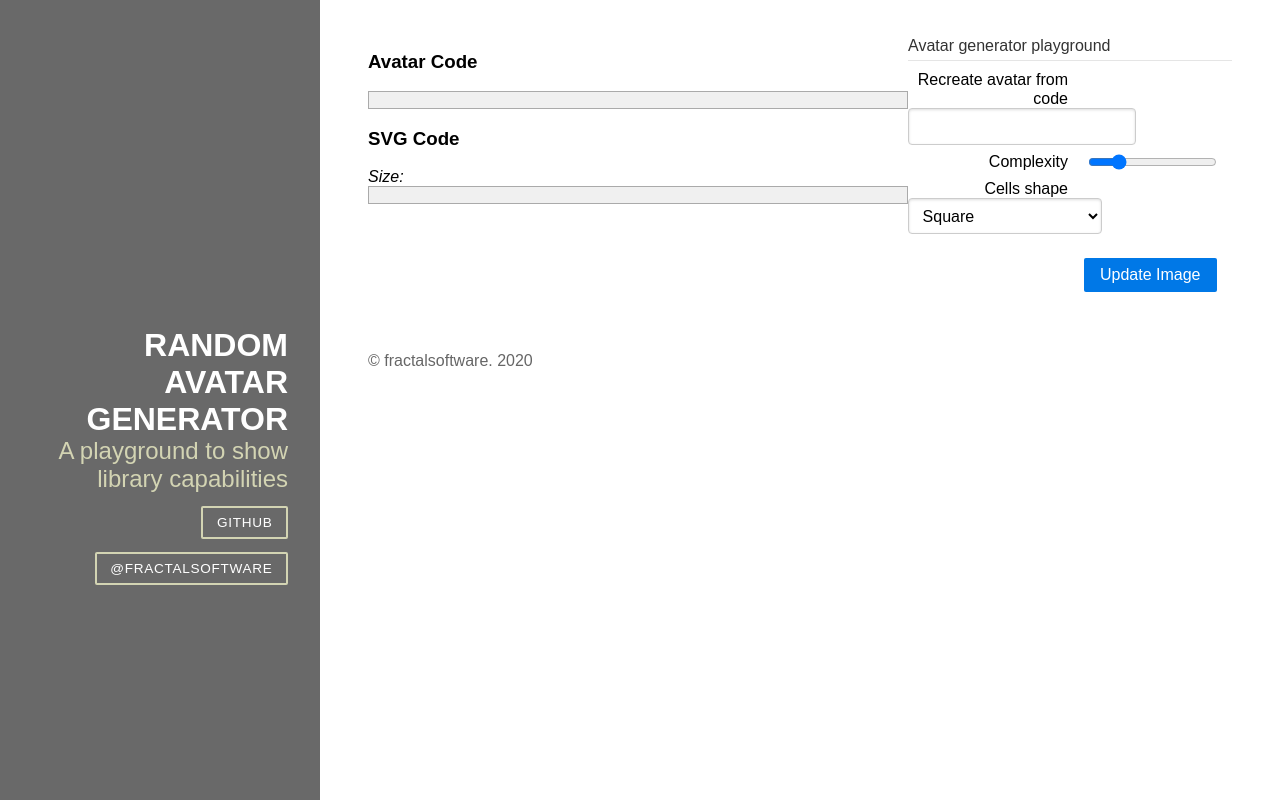
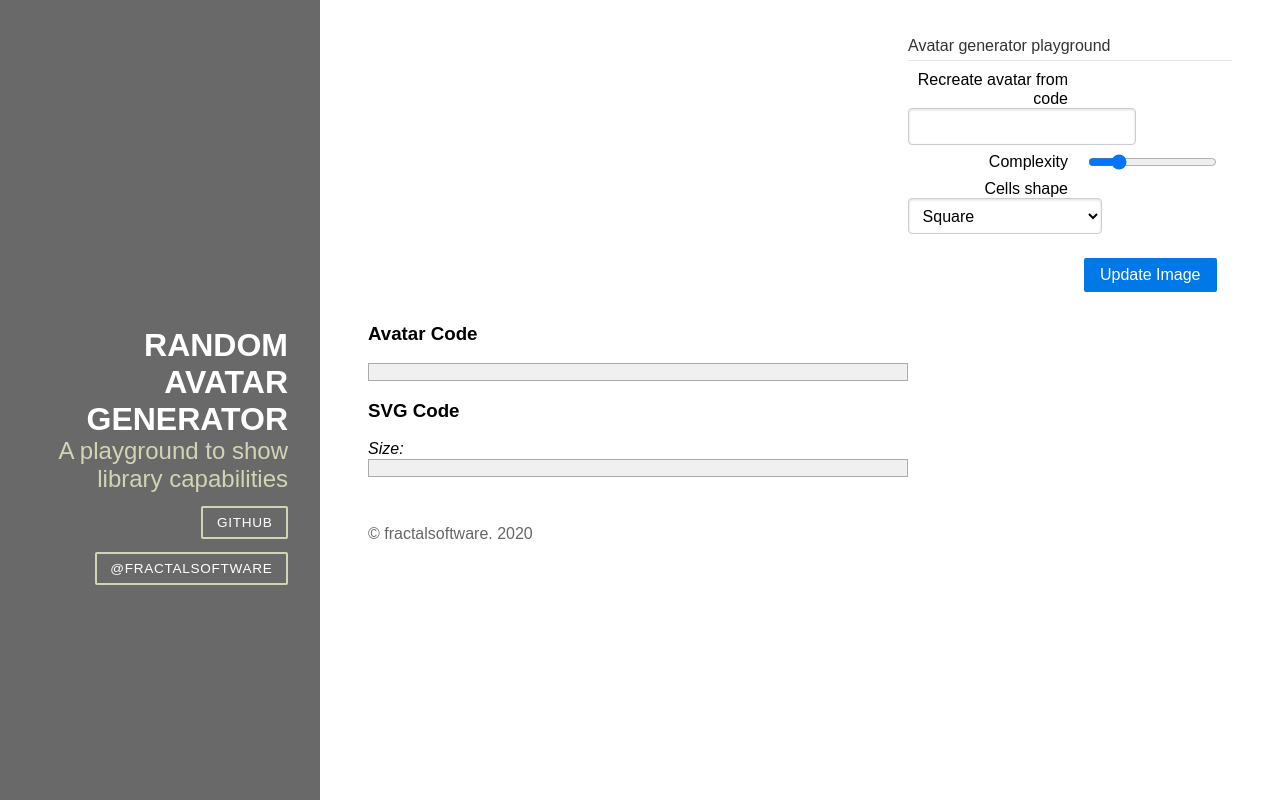
Before and after one commit to fractalsoftware/random-avatar-generator, a website built with webpack: page example/index.html in a window 1280 px wide. Built offline with nearby package versions, Linux system fonts and the light colour scheme.

Commit message:
Misc formatting fixes

```diff
--- a/example/index.html
+++ b/example/index.html
@@ -51,11 +51,6 @@
 
         <div class="pure-u-1 pure-u-md-5-8">
           <div id="randombox" class="avatar-container"></div>
-          <h3>Avatar Code</h3>
-          <code id="generatedcode" class="code"></code>
-          <h3>SVG Code</h3>
-          <div><em>Size: <span id="svgFileSize"></span></em></div>
-          <code id="svgcode" class="code"></code>
         </div>
 
         <div class="pure-u-1 pure-u-md-3-8">
@@ -94,6 +89,13 @@
           </div>
         </div>
       </div>
+      <div class="pure-u-1 pure-u-md-5-8">
+        <h3>Avatar Code</h3>
+        <code id="generatedcode" class="code"></code>
+        <h3>SVG Code</h3>
+        <div><em>Size: <span id="svgFileSize"></span></em></div>
+        <code id="svgcode" class="code"></code>
+      </div>
       <footer class="footer">
         &copy; fractalsoftware. 2020
       </footer>
--- a/example/script.js
+++ b/example/script.js
@@ -10,7 +10,7 @@
   const cellShapeSelect = document.getElementById('cellshape');
   const svgFileSize = document.getElementById('svgFileSize');
 
-  randomicon.innerHTML =randomAvatarGenerator.getRandomAvatar(4);
+  randomicon.innerHTML = randomAvatarGenerator.getRandomAvatar(4);
 
   const getRenderMethod = (method) => {
     switch (method) {
```
